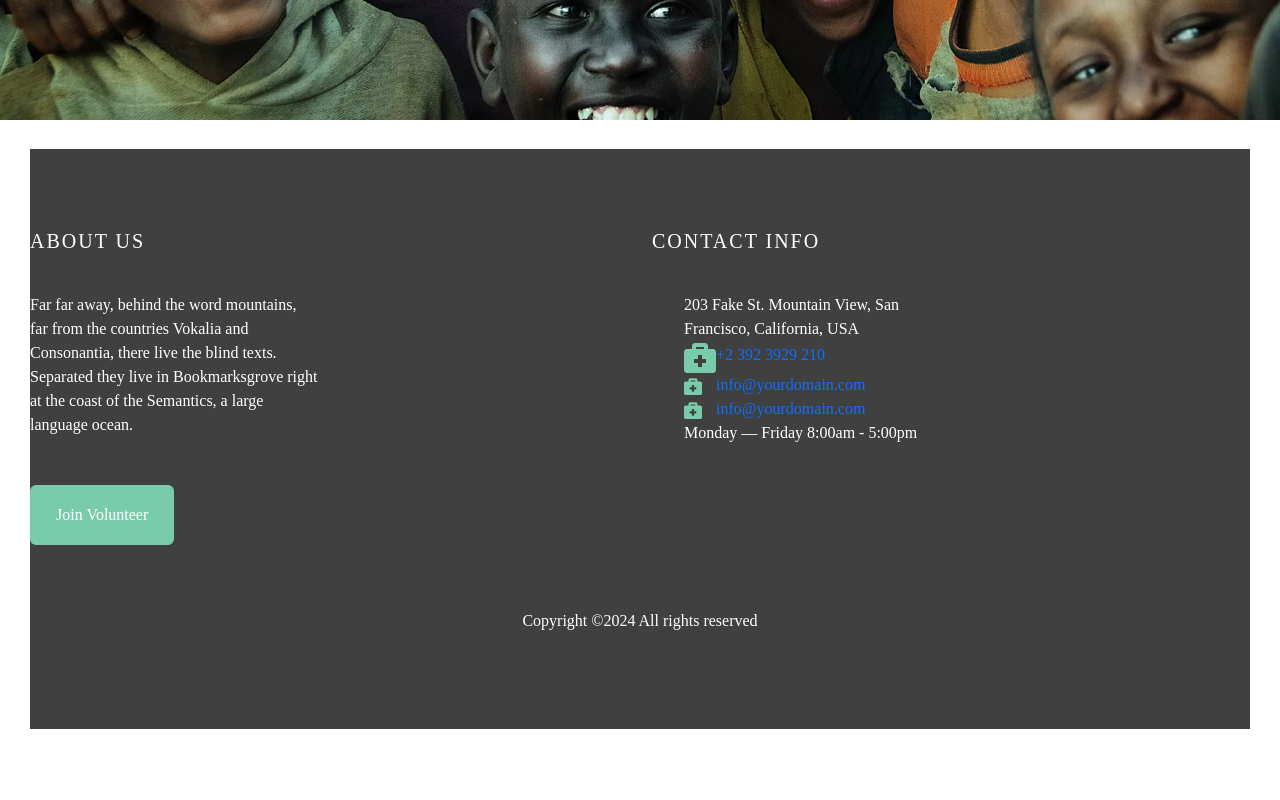
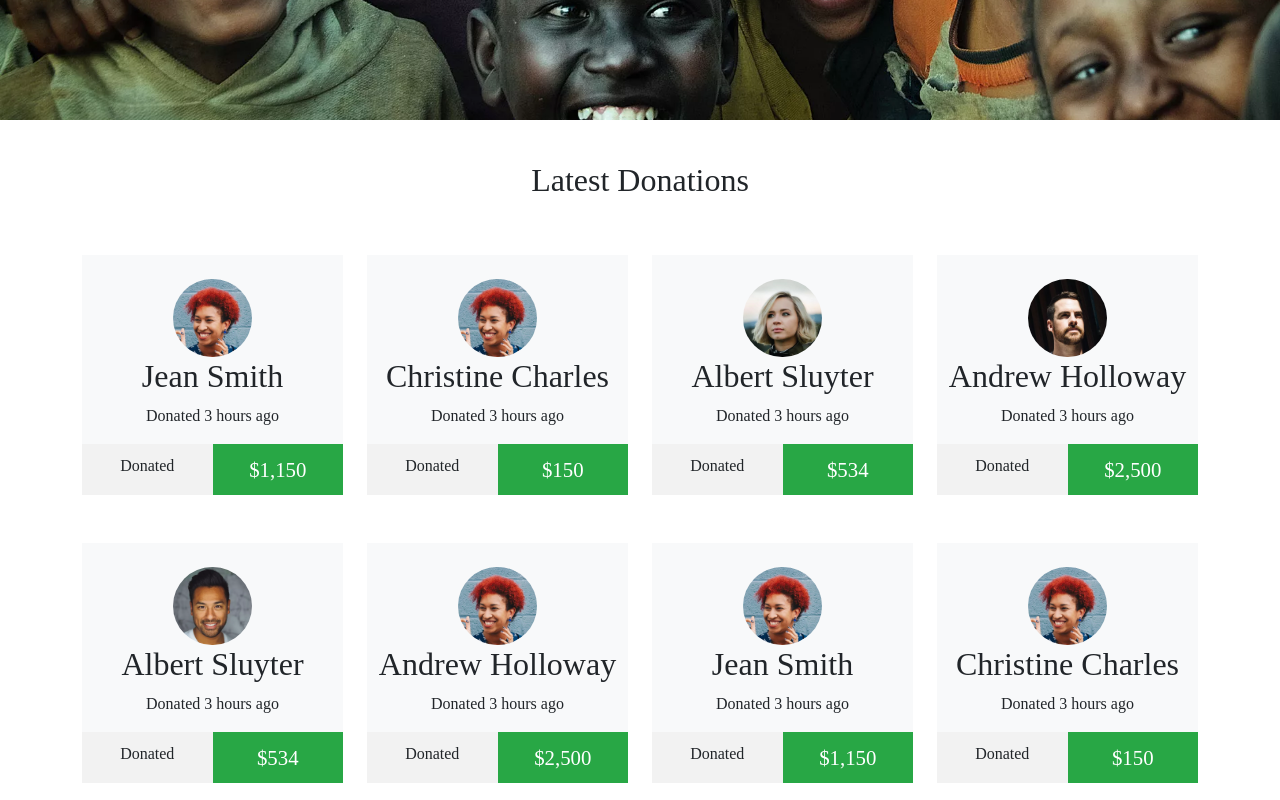
Before and after one commit to Highzik/adamDonation, a React (Vite) app: page /donate in a window 1280 px wide. Shown: the part 680-1480 px from the top of the page. Before the commit the page ends 1439 px from the top, so only its background shows below. Built offline with nearby package versions, Linux system fonts and the light colour scheme; a web font is replaced by a local one.

Commit message:
the lastest donation section is fine now

```diff
--- a/src/pages/Donate.jsx
+++ b/src/pages/Donate.jsx
@@ -21,6 +21,130 @@ export default function Donate() {
 
         <br /> <br />
 
+         {/* section for latest donations */}
+         <div>
+            <div class="site-section fund-raisers">
+                <div class="container">
+                <div class="row mb-5">
+                <div class="col-md-12 text-center">
+                <h2 className='h2d'>Latest Donations</h2>
+                </div>
+                </div>
+                <div class="row">
+                <div class="col-md-6 col-lg-3 mb-5">
+                <div class="person-donate text-center bg-light pt-4">
+                <img src={image3} alt="Image placeholder" class="img-fluid" />
+                <div class="donate-info">
+                <h2>Jean Smith</h2>
+                <span class="time d-block mb-3">Donated 3 hours ago</span>
+                <div class="donate-amount d-flex">
+                <div class="label">Donated</div>
+                <div class="amount">$1,150</div>
+                </div>
+                </div>
+                </div>
+                </div>
+                <div class="col-md-6 col-lg-3 mb-5">
+                <div class="person-donate text-center bg-light pt-4">
+                <img src={image3}  alt="Image placeholder" class="img-fluid" />
+                <div class="donate-info">
+                <h2>Christine Charles</h2>
+                <span class="time d-block mb-3">Donated 3 hours ago</span>
+                <div class="donate-amount d-flex">
+                <div class="label">Donated</div>
+                <div class="amount">$150</div>
+                </div>
+                </div>
+                </div>
+                </div>
+                <div class="col-md-6 col-lg-3 mb-5">
+                <div class="person-donate text-center bg-light pt-4">
+                <img src={image4}  alt="Image placeholder" class="img-fluid" />
+                <div class="donate-info">
+                <h2>Albert Sluyter</h2>
+                <span class="time d-block mb-3">Donated 3 hours ago</span>
+                <div class="donate-amount d-flex">
+                <div class="label">Donated</div>
+                <div class="amount">$534</div>
+                </div>
+                </div>
+                </div>
+                </div>
+                <div class="col-md-6 col-lg-3 mb-5">
+                <div class="person-donate text-center bg-light pt-4">
+                <img src={image5} alt="Image placeholder" class="img-fluid" />
+                <div class="donate-info">
+                <h2>Andrew Holloway</h2>
+                <span class="time d-block mb-3">Donated 3 hours ago</span>
+                <div class="donate-amount d-flex">
+                <div class="label">Donated</div>
+                <div class="amount">$2,500</div>
+                </div>
+                </div>
+                </div>
+                </div>
+                <div class="col-md-6 col-lg-3 mb-5">
+                <div class="person-donate text-center bg-light pt-4">
+                <img src={image6}  alt="Image placeholder" class="img-fluid" />
+                <div class="donate-info">
+                <h2>Albert Sluyter</h2>
+                <span class="time d-block mb-3">Donated 3 hours ago</span>
+                <div class="donate-amount d-flex">
+                <div class="label">Donated</div>
+                <div class="amount">$534</div>
+                </div>
+                </div>
+                </div>
+                </div>
+                <div class="col-md-6 col-lg-3 mb-5">
+                <div class="person-donate text-center bg-light pt-4">
+                <img src={image3}   alt="Image placeholder" class="img-fluid" />
+                <div class="donate-info">
+                <h2>Andrew Holloway</h2>
+                <span class="time d-block mb-3">Donated 3 hours ago</span>
+                <div class="donate-amount d-flex">
+                <div class="label">Donated</div>
+                <div class="amount">$2,500</div>
+                </div>
+                </div>
+                </div>
+                </div>
+                <div class="col-md-6 col-lg-3 mb-5">
+                <div class="person-donate text-center bg-light pt-4">
+                <img src={image3}  alt="Image placeholder" class="img-fluid" />
+                <div class="donate-info">
+                <h2>Jean Smith</h2>
+                <span class="time d-block mb-3">Donated 3 hours ago</span>
+                <div class="donate-amount d-flex">
+                <div class="label">Donated</div>
+                <div class="amount">$1,150</div>
+                </div>
+                </div>
+                </div>
+                </div>
+                <div class="col-md-6 col-lg-3 mb-5">
+                <div class="person-donate text-center bg-light pt-4">
+                <img src={image3}  alt="Image placeholder" class="img-fluid" />
+                <div class="donate-info">
+                <h2>Christine Charles</h2>
+                <span class="time d-block mb-3">Donated 3 hours ago</span>
+                <div class="donate-amount d-flex">
+                <div class="label">Donated</div>
+                <div class="amount">$150</div>
+                </div>
+                </div>
+                </div>
+                </div>
+                </div>
+                </div>
+                </div>
+        </div>
+
+        {/* The Donation containter ends here  */}
+
+
+        {/* The next container here is the succesful container . It contains a message after the donation section */}
+
 
 
 
--- a/src/styles/donate.css
+++ b/src/styles/donate.css
@@ -29,3 +29,37 @@
   margin-top: 30px;
   font-size: 22px;
 }
+
+
+
+.site-section {
+  margin-top: 30px;
+  /* padding-top: 20vh; */
+}
+
+
+.h2d {
+  margin-top: 30px;
+
+}
+
+.site-section img{
+  width: 30%;
+  border-radius: 100%
+}
+
+
+
+.person-donate .donate-amount .label {
+  background: #f2f2f2;
+}
+
+.person-donate .donate-amount .amount {
+  background: #28a745;
+    color: #fff;
+}
+
+.person-donate .donate-amount > div {
+  width: 50%;
+  padding: 10px;
+}
--- a/src/styles/home.css
+++ b/src/styles/home.css
@@ -86,6 +86,7 @@
 .section3 {
   padding-top: 20vh;
 }
+
 
 .section3 img {
   width: 30%;
```
